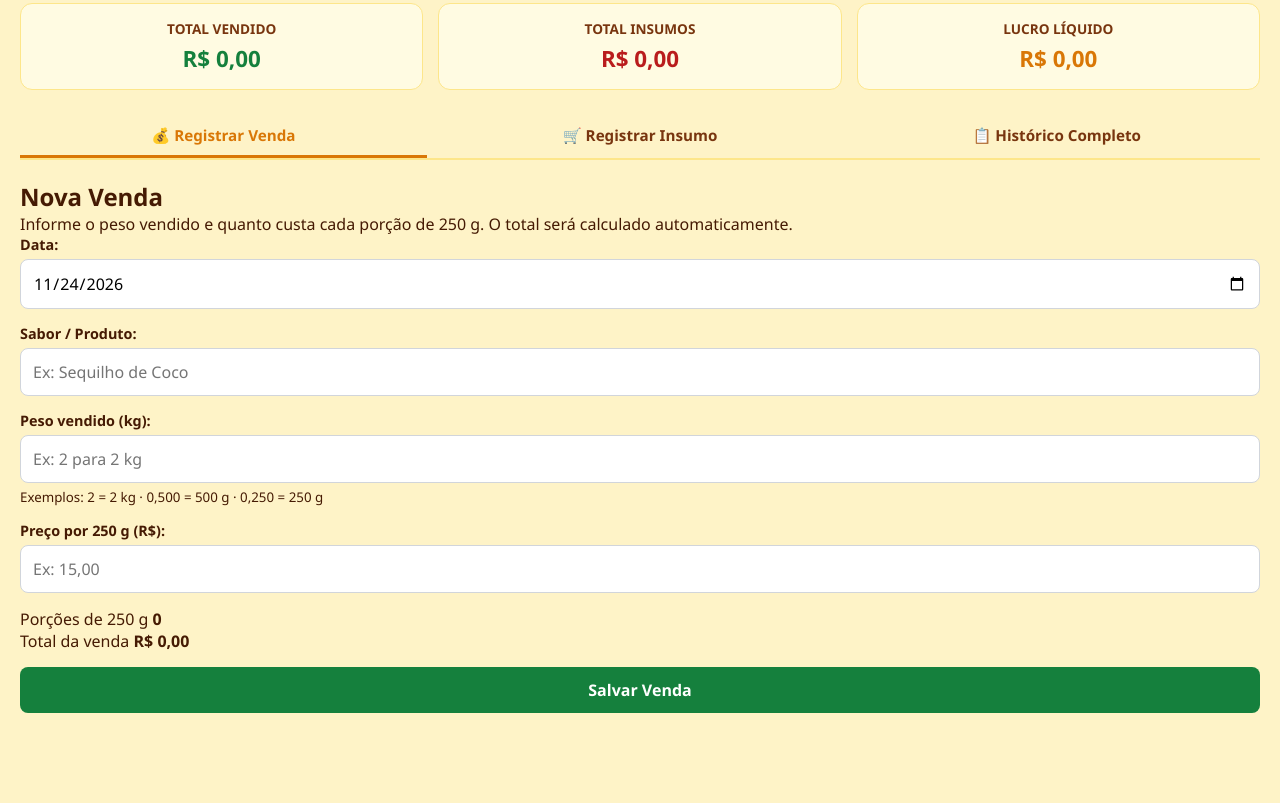
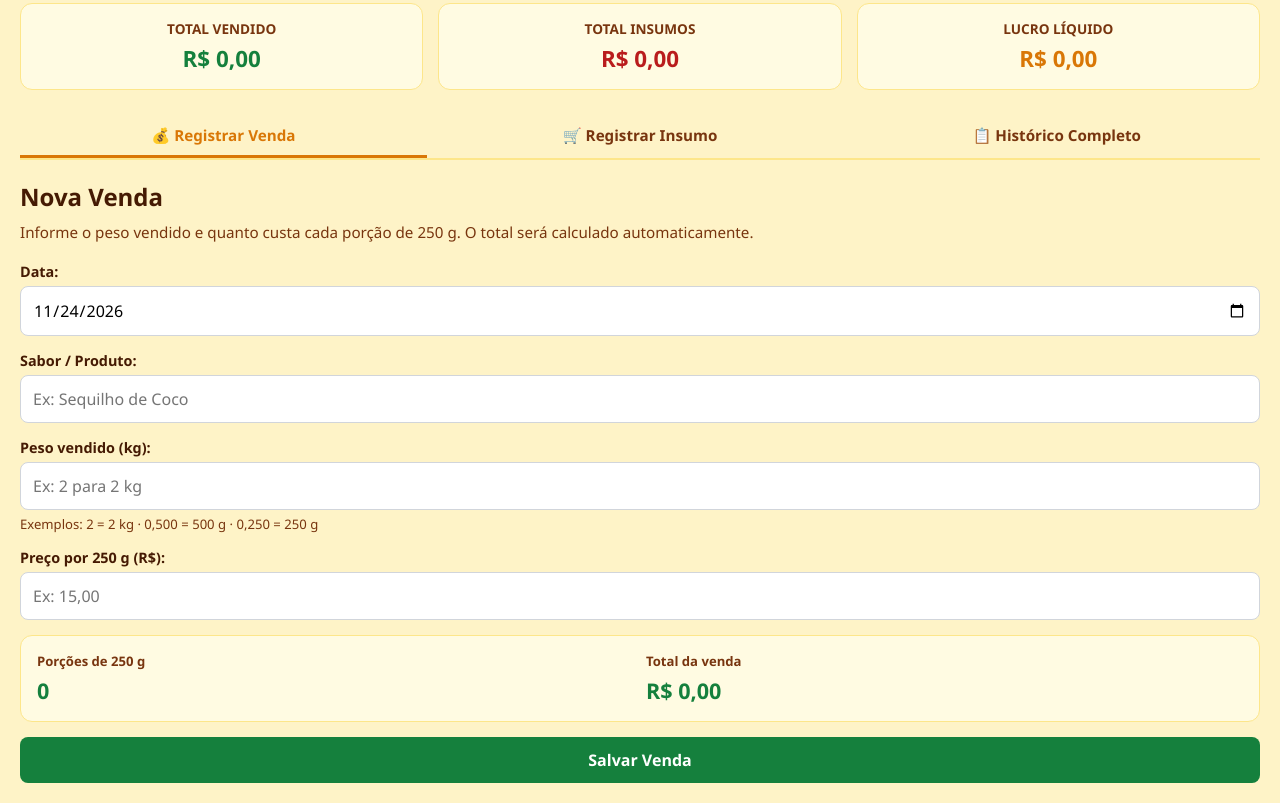
Before and after one commit to joao-pedro-andre/Squilhos-2, a plain HTML site: page index.html in a window 1280 px wide. Shown: the part 442-1245 px from the top of the page. Before the commit the page ends 1175 px from the top, so only its background shows below. Drawn offline with Linux system fonts and the light colour scheme.

Commit message:
Estiliza prévia do cálculo de vendas

```diff
--- a/style.css
+++ b/style.css
@@ -216,3 +216,49 @@ th {
   margin: 0;
   overflow: hidden;
 }
+
+/* Prévia de cálculo da venda por porções de 250 g */
+.form-hint {
+  color: #78350f;
+  line-height: 1.5;
+  margin: 8px 0 18px;
+  font-size: 0.95rem;
+}
+
+.form-group small {
+  color: #78350f;
+  font-size: 0.82rem;
+}
+
+.sale-preview {
+  display: grid;
+  grid-template-columns: 1fr 1fr;
+  gap: 12px;
+  padding: 16px;
+  background: #fffbe2;
+  border: 1px solid #fde68a;
+  border-radius: var(--border-radius);
+}
+
+.sale-preview > div {
+  display: flex;
+  flex-direction: column;
+  gap: 6px;
+}
+
+.preview-label {
+  color: #78350f;
+  font-size: 0.82rem;
+  font-weight: 600;
+}
+
+.sale-preview strong {
+  color: var(--green);
+  font-size: 1.35rem;
+}
+
+@media (max-width: 480px) {
+  body { padding: 10px; }
+  .container { padding: 15px; }
+  .sale-preview strong { font-size: 1.15rem; }
+}
```
